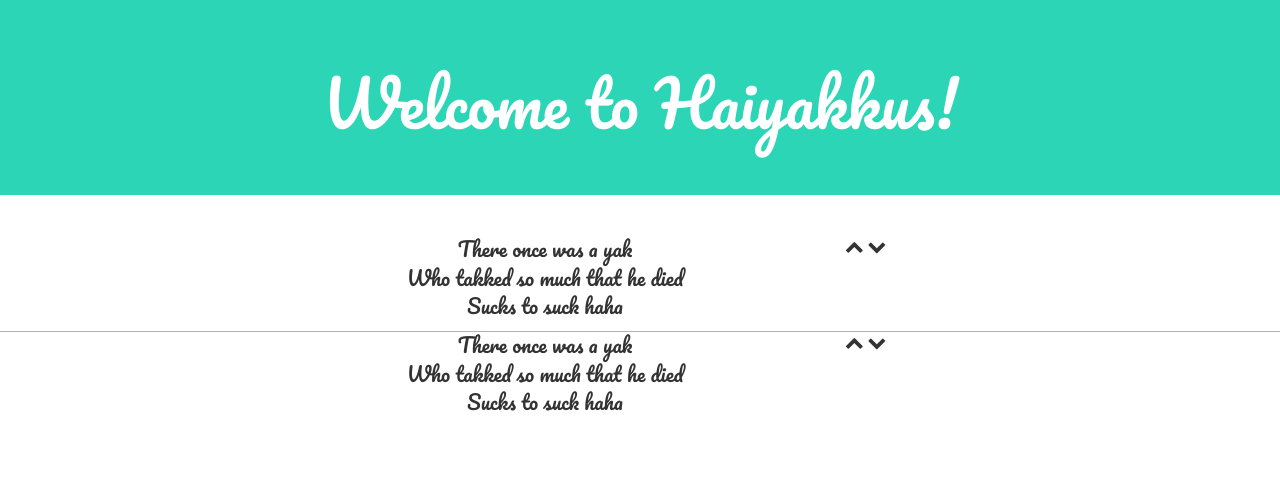
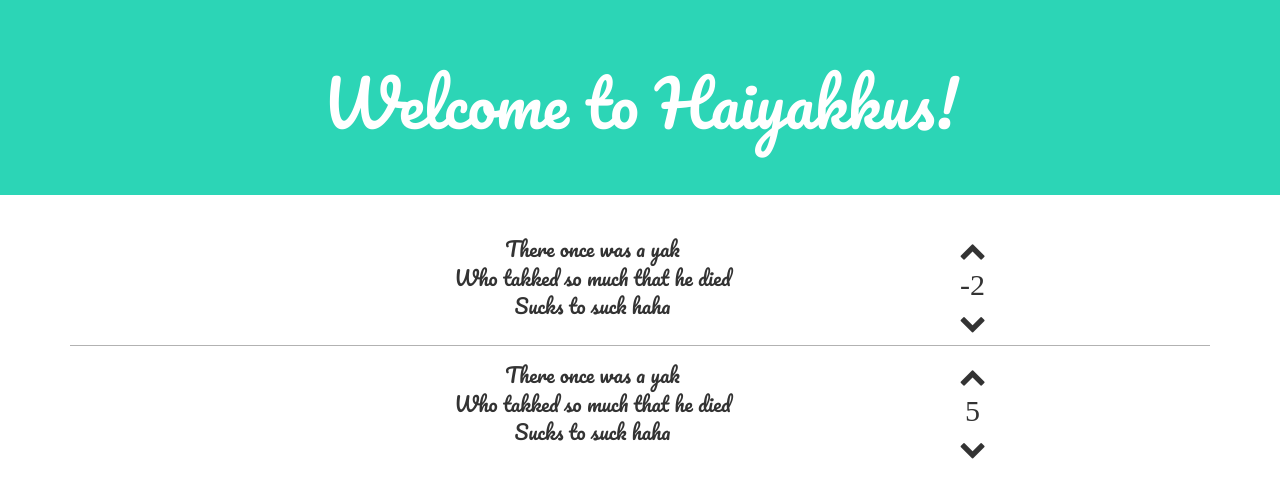
Before and after one commit to stevemer/haiyakku, a plain HTML site: page index.html in a window 1280 px wide. Drawn offline with nearby package versions, Linux system fonts and the light colour scheme.

Commit message:
Pushing minor changes to css and html

```diff
--- a/index.html
+++ b/index.html
@@ -30,25 +30,27 @@
 	</div>
 	<div class="container">
 		<div class="row haiyakku">
-			<span class="col-md-6 col-md-offset-2 haiyakku-text" >
+			<span class="col-md-7 col-md-offset-2 haiyakku-text" >
 				There once was a yak<br>
 				Who takked so much that he died<br>
 				Sucks to suck haha<br>
 			</span>
-			<span class="col-md-2 haiyakku-vote">
-				<i class="fa fa-chevron-up fa-lg"></i>
+			<span class="col-md-1 haiyakku-vote">
+				<i class="fa fa-chevron-up fa-lg"></i><br>
+				<span class="vote-count">-2</span>
 				<i class="fa fa-chevron-down fa-lg"></i>
 			</span>
 		</div>
 
 		<div class="row haiyakku">
-			<span class="col-md-6 col-md-offset-2 haiyakku-text" >
+			<span class="col-md-7 col-md-offset-2 haiyakku-text" >
 				There once was a yak<br>
 				Who takked so much that he died<br>
 				Sucks to suck haha<br>
 			</span>
-			<span class="col-md-2 haiyakku-vote">
+			<span class="col-md-1 haiyakku-vote">
 				<i class="fa fa-chevron-up fa-lg"></i>
+				<span class="vote-count">5</span>
 				<i class="fa fa-chevron-down fa-lg"></i>
 			</span>
 		</div>
--- a/styles.css
+++ b/styles.css
@@ -11,18 +11,29 @@ body {
 	margin: 10px auto;
 }
 
-.haiyakku-text, .vote-holder {
+.haiyakku-text,
+.haiyakku-vote {
 	text-align: center;
 	font-size: 20px;
-	min-height: 84px;
 }
 
-.haiyakku:not(:first-child)::after {
-	position: absolute;
+.haiyakku:not(:first-child)::before {
+	position: relative;
 	content: "";
-	/*bottom: 0px;*/
 	left: 0px;
+	margin-bottom: 15px;
 	width: 100%;
 	height:1px;
 	border-bottom: 1px solid rgba(0,0,0,0.3);
 }
+
+.haiyakku-vote .fa-chevron-up,
+.haiyakku-vote .fa-chevron-down {
+	width: 100%;
+}
+
+.haiyakku-vote .vote-count {
+	margin: 10px auto;
+	font-size: 30px;
+	font-family: auto;
+}
```
